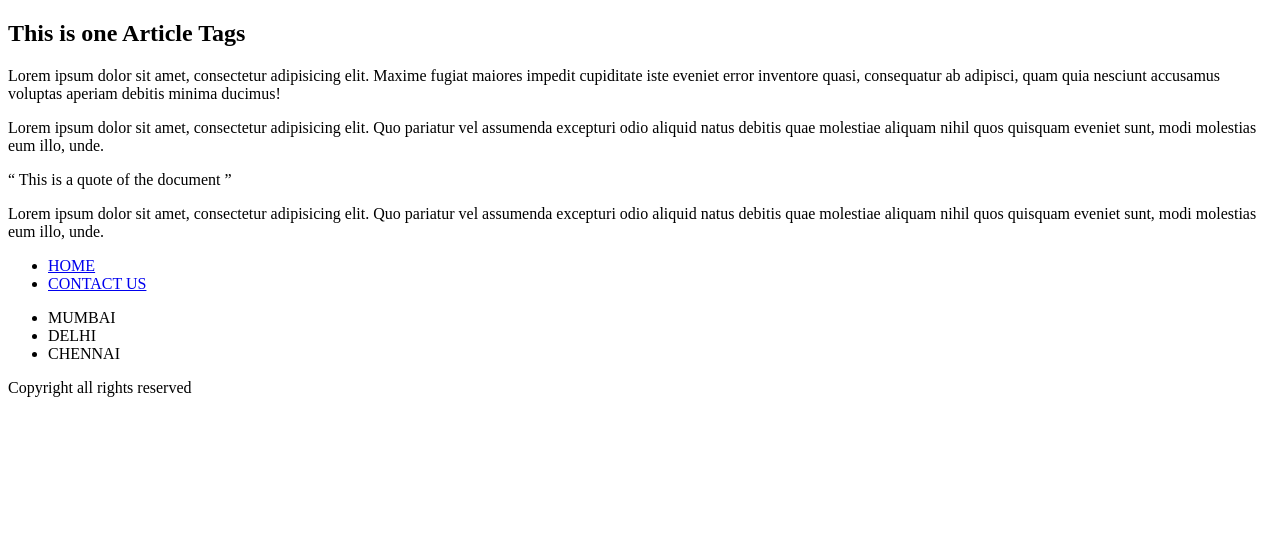
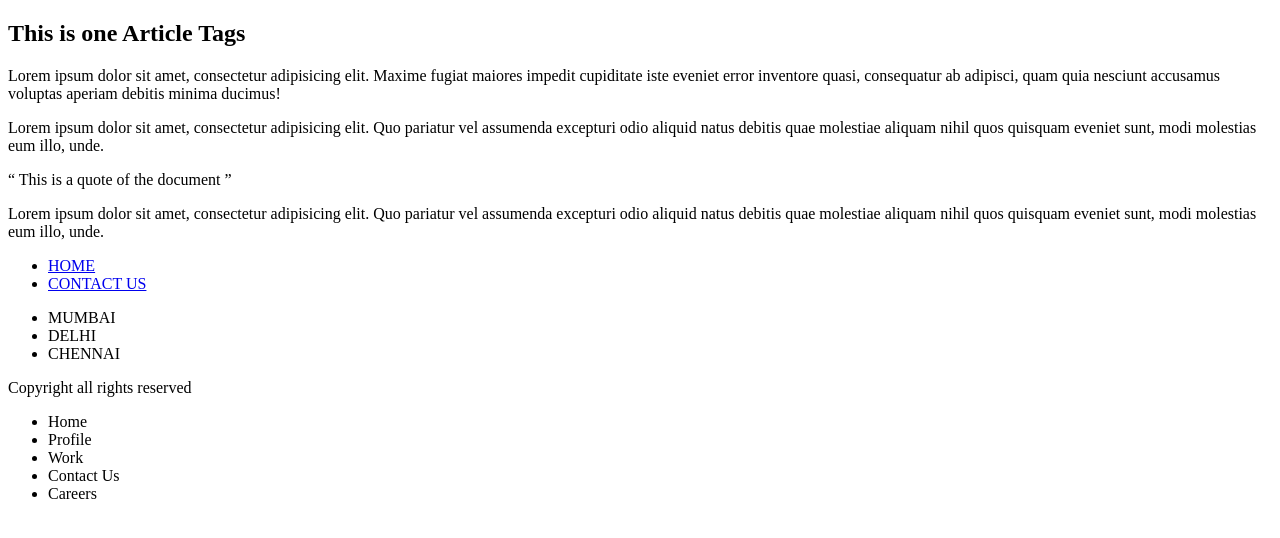
Before and after one commit to imparvez/html-5, a plain HTML site: page index.html in a window 1280 px wide. Drawn offline with Linux system fonts and the light colour scheme.

Commit message:
Nav tag understood

```diff
--- a/index.html
+++ b/index.html
@@ -48,6 +48,18 @@
 			</nav>
 		</footer>
 
+		<!--nav-->
+		<!--defines a section of navigation links-->
+		<nav>
+			<ul>
+				<li>Home</li>
+				<li>Profile</li>
+				<li>Work</li>
+				<li>Contact Us</li>
+				<li>Careers</li>
+			</ul>
+		</nav>
+
 	</div>
 </body>
 </html>
```
